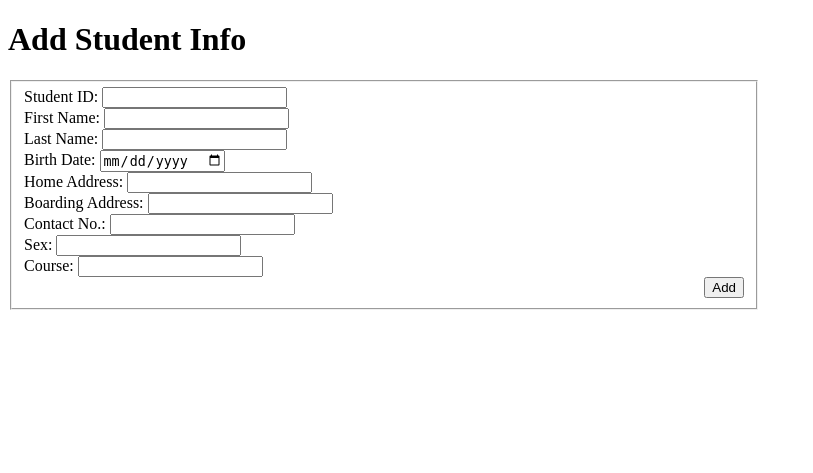
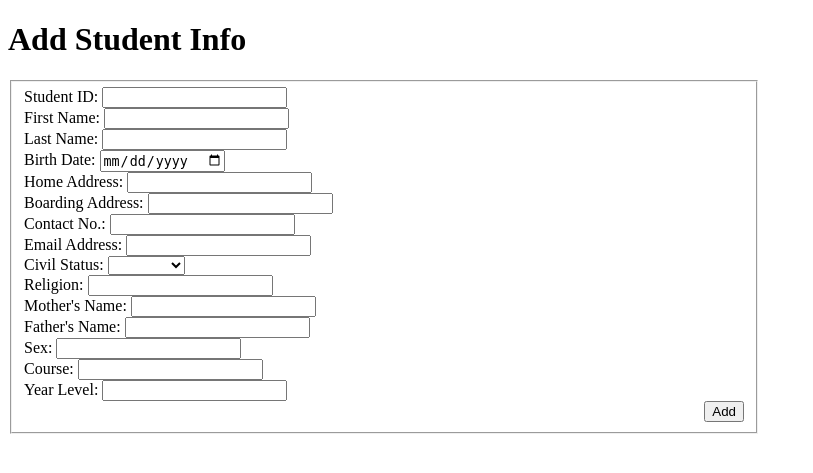
Before and after one commit to jamlmao/StudentDirectory, a PHP site: page /add_stud.php in a window 1280 px wide. Shown: the top 473 px of the page, without its empty margins (0-813 px from the left). Run offline with PHP 8.4, Linux system fonts and the light colour scheme.

Commit message:
I added new student info

```diff
--- a/add_stud.php
+++ b/add_stud.php
@@ -23,14 +23,20 @@
                 $haddress = $_POST["homeadd"];
                 $baddress = $_POST["boardingadd"];
                 $connum = $_POST["contact"];
+                $email = $_POST["email"];
+                $civil_status = $_POST["civil_status"];
+                $religion = $_POST["religion"];
+                $mother_name = $_POST["mother_name"];
+                $father_name = $_POST["father_name"];
                 $sx = $_POST["Sex"];
                 $crs = $_POST["Course"];
+                $year_level = $_POST["year_level"];
 
-                if(empty($studID) || empty($frstnm) || empty($lstnm) || empty($birthd) || empty($haddress) || empty($baddress) || empty($connum) || empty($sx) || empty($crs)){
+                if(empty($studID) || empty($frstnm) || empty($lstnm) || empty($birthd) || empty($haddress) || empty($baddress) || empty($connum) || empty($email) || empty($civil_status) || empty($religion) || empty($mother_name) || empty($father_name) || empty($sx) || empty($crs) || empty($year_level)){
                     echo "Please input all fields.";
                 } else {
-                    $sql = "INSERT INTO `tblstudentinfo`(`StudentID`, `Fname`, `Lname`, `bdate`, `homeaddr`, `boardingaddr`, `contactno`, `sex`, `course`) VALUES (:istudID, :ifrstnm, :ilstnm, :ibirthd, :ihaddress, :ibaddress, :iconnum, :isx, :icrs)";
-                    $values = array(":istudID" => $studID, ":ifrstnm" => $frstnm, ":ilstnm" => $lstnm, ":ibirthd" => $birthd, ":ihaddress" => $haddress, ":ibaddress" => $baddress, ":iconnum" => $connum, ":isx" => $sx, ":icrs" => $crs);
+                    $sql = "INSERT INTO `tblstudentinfo`(`StudentID`, `Fname`, `Lname`, `bdate`, `homeaddr`, `boardingaddr`, `contactno`, `email`, `civil_status`, `religion`, `mother_name`, `father_name`, `sex`, `course`, `year_level`) VALUES (:istudID, :ifrstnm, :ilstnm, :ibirthd, :ihaddress, :ibaddress, :iconnum, :iemail, :icivil_status, :ireligion, :imother_name, :ifather_name, :isx, :icrs, :iyear_level)";
+                    $values = array(":istudID" => $studID, ":ifrstnm" => $frstnm, ":ilstnm" => $lstnm, ":ibirthd" => $birthd, ":ihaddress" => $haddress, ":ibaddress" => $baddress, ":iconnum" => $connum, ":iemail" => $email, ":icivil_status" => $civil_status, ":ireligion" => $religion, ":imother_name" => $mother_name, ":ifather_name" => $father_name, ":isx" => $sx, ":icrs" => $crs, ":iyear_level" => $year_level);
                     $result = $conn->prepare($sql);
                     $result->execute($values);
 
@@ -82,6 +88,37 @@
                     </div>
 
                     <div class="mb-3 w-50">
+                        <label class="form-label mb-0">Email Address: </label>
+                        <input type="email" class="form-control" name="email">
+                    </div>
+
+                    <div class="mb-3 w-50">
+                        <label class="form-label mb-0">Civil Status: </label>
+                        <select class="form-select" name="civil_status">
+                            <option value=""></option>
+                            <option value="Single">Single</option>
+                            <option value="Married">Married</option>
+                            <option value="Divorced">Divorced</option>
+                            <option value="Widowed">Widowed</option>
+                        </select>
+                    </div>
+
+                    <div class="mb-3 w-50">
+                        <label class="form-label mb-0">Religion: </label>
+                        <input type="text" class="form-control" name="religion">
+                    </div>
+
+                    <div class="mb-3 w-50">
+                        <label class="form-label mb-0">Mother's Name: </label>
+                        <input type="text" class="form-control" name="mother_name">
+                    </div>
+
+                    <div class="mb-3 w-50">
+                        <label class="form-label mb-0">Father's Name: </label>
+                        <input type="text" class="form-control" name="father_name">
+                    </div>
+
+                    <div class="mb-3 w-50">
                         <label class="form-label mb-0">Sex: </label>
                         <input type="text" class="form-control" name="Sex">
                     </div>
@@ -91,6 +128,9 @@
                         <input type="text" class="form-control" name="Course">
                     </div>
 
+                    <div class="mb-3 w-50">
+                        <label class="form-label mb-0">Year Level: </label>
+                        <input type="text" class="form-control" name="year_level">
 
                     <div style="text-align: right;">
                         <button type="submit" name="btnSave" class="btn btn-primary w-25">Add</button>
--- a/studfile.php
+++ b/studfile.php
@@ -19,8 +19,13 @@ if(isset($_GET["student_id"])){
         echo "<p>Home Address: " . $student['homeaddr'] . "</p>";
         echo "<p>Boarding Address: " . $student['boardingaddr'] . "</p>";
         echo "<p>Contact No.: " . $student['contactno'] . "</p>";
+        echo "<p>Email Address: " . $student['email'] . "</p>"; // New field
+        echo "<p>Civil Status: " . $student['civil_status'] . "</p>"; // New field
+        echo "<p>Religion: " . $student['religion'] . "</p>"; // New field
+        echo "<p>Parents' Name: <br> Mother: " . $student['mother_name'] . "<br> Father: " . $student['father_name'] . "</p>"; // New field
         echo "<p>Sex: " . ($student['sex'] == 'M' ? 'Male' : 'Female') . "</p>";
         echo "<p>Course: " . $student['course'] . "</p>";
+        echo "<p>Year Level: " . $student['year_level'] . "</p>"; // New field
     } else {
         echo "Student not found!";
     }
```
Also changed, not shown: studentdoc.sql (+7 -1 lines).
